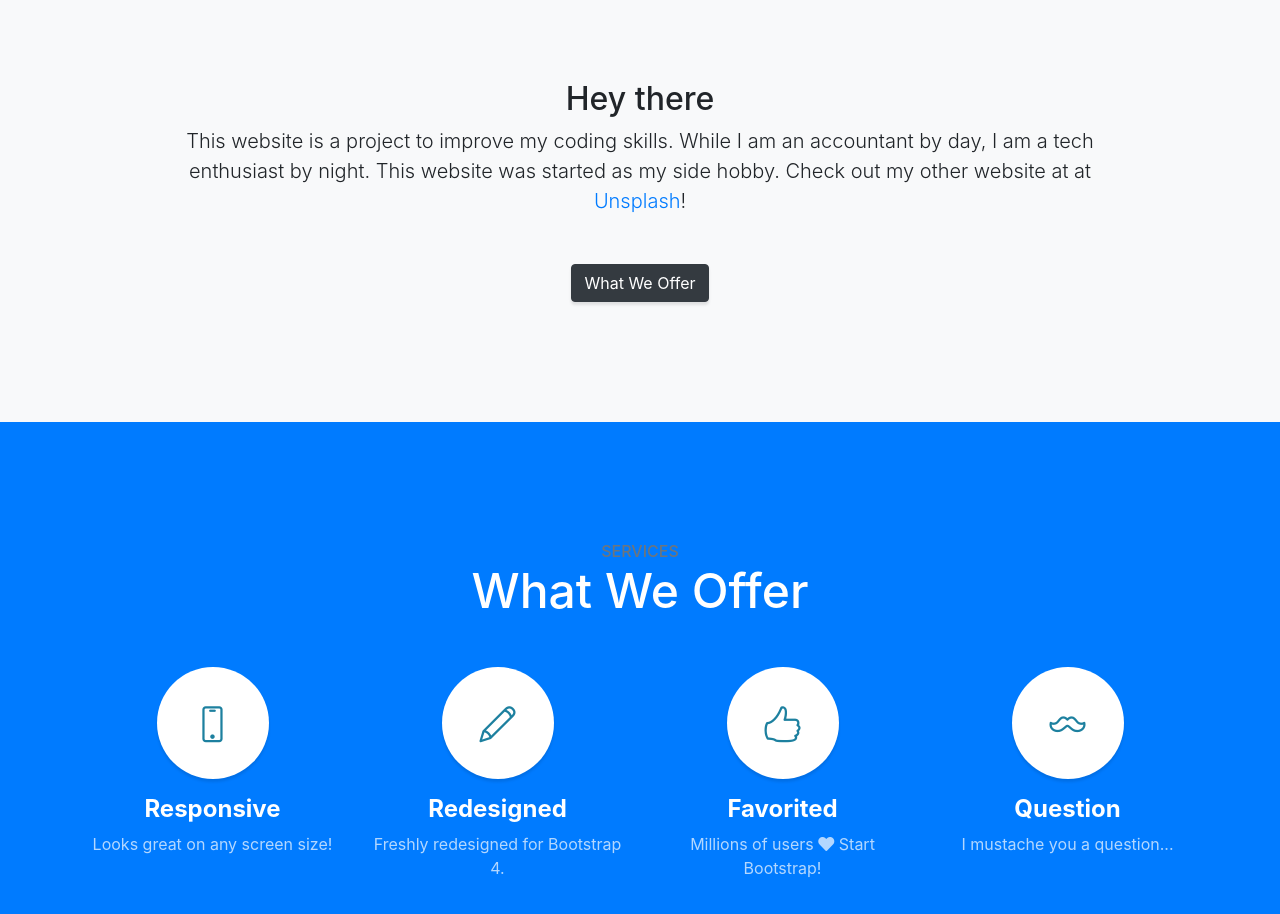
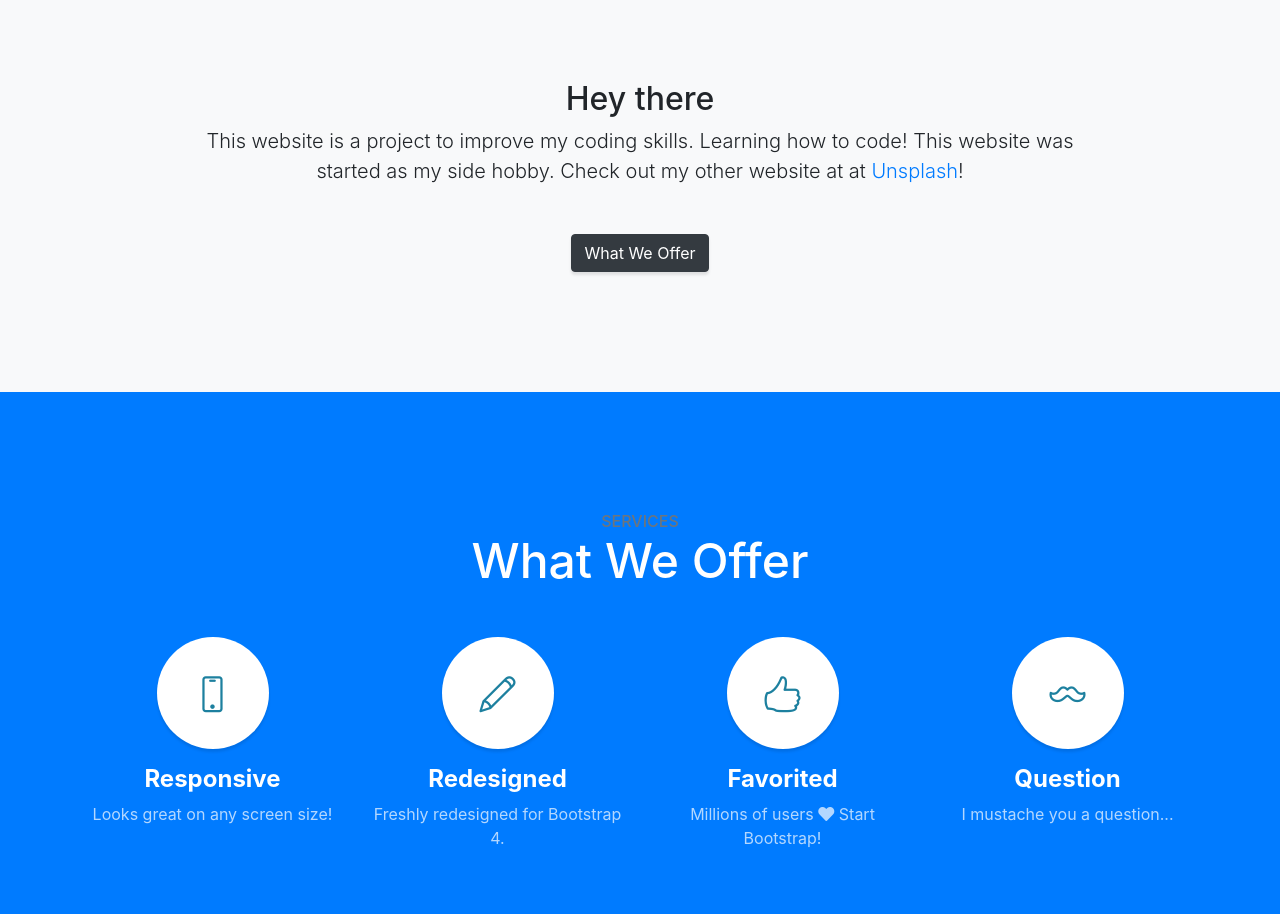
Before and after one commit to tanakuptanon/tanakuptanon.github.io, a website with bundled scripts: page index.html in a window 1280 px wide. Shown: the part 840-1754 px from the top of the page. Built offline with nearby package versions, Linux system fonts and the light colour scheme.

Commit message:
Update index.html

```diff
--- a/index.html
+++ b/index.html
@@ -70,7 +70,7 @@
       <div class="row">
         <div class="col-lg-10 mx-auto">
           <h2>Hey there</h2>
-          <p class="lead mb-5">This website is a project to improve my coding skills. While I am an accountant by day, I am a tech enthusiast by night. This website was started as my side hobby. Check out my other website at at
+          <p class="lead mb-5">This website is a project to improve my coding skills. Learning how to code! This website was started as my side hobby. Check out my other website at at
             <a href="https://unsplash.com/">Unsplash</a>!</p>
           <a class="btn btn-dark btn-xl js-scroll-trigger" href="#services">What We Offer</a>
         </div>
```
